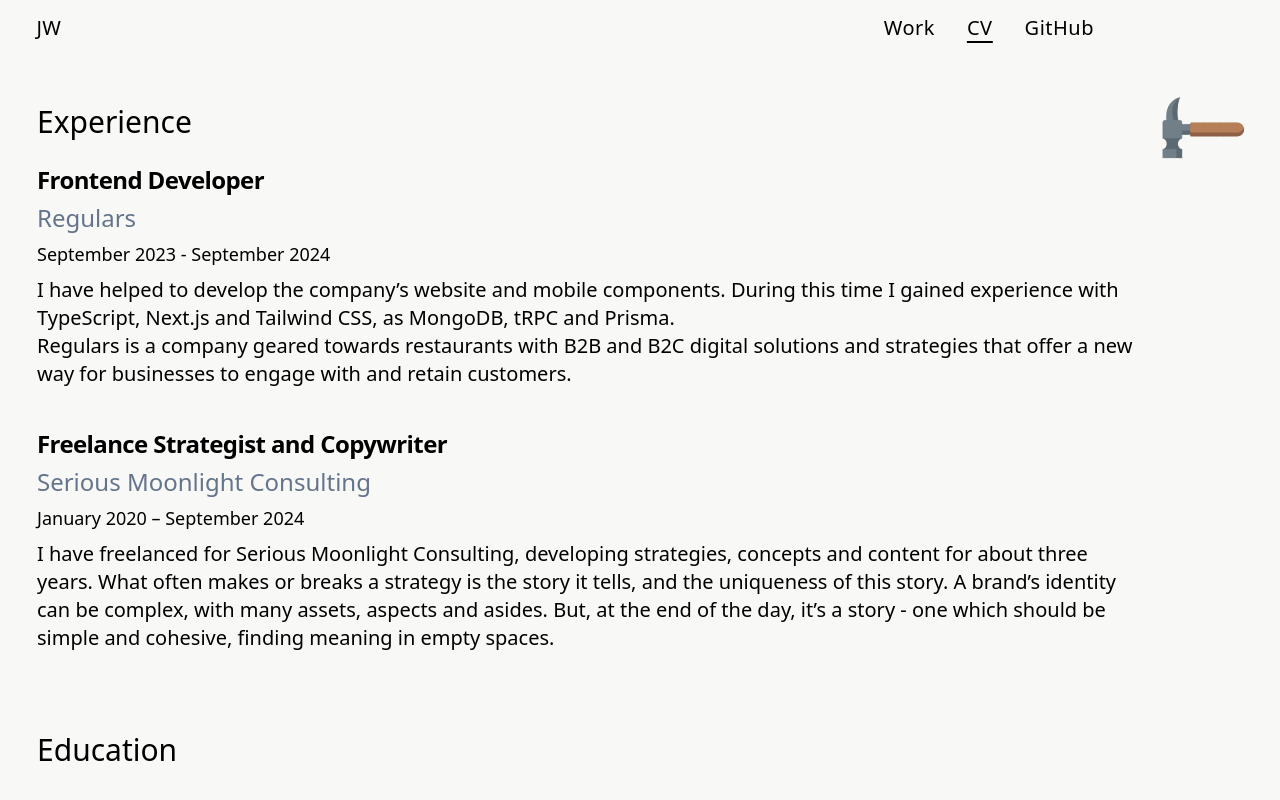
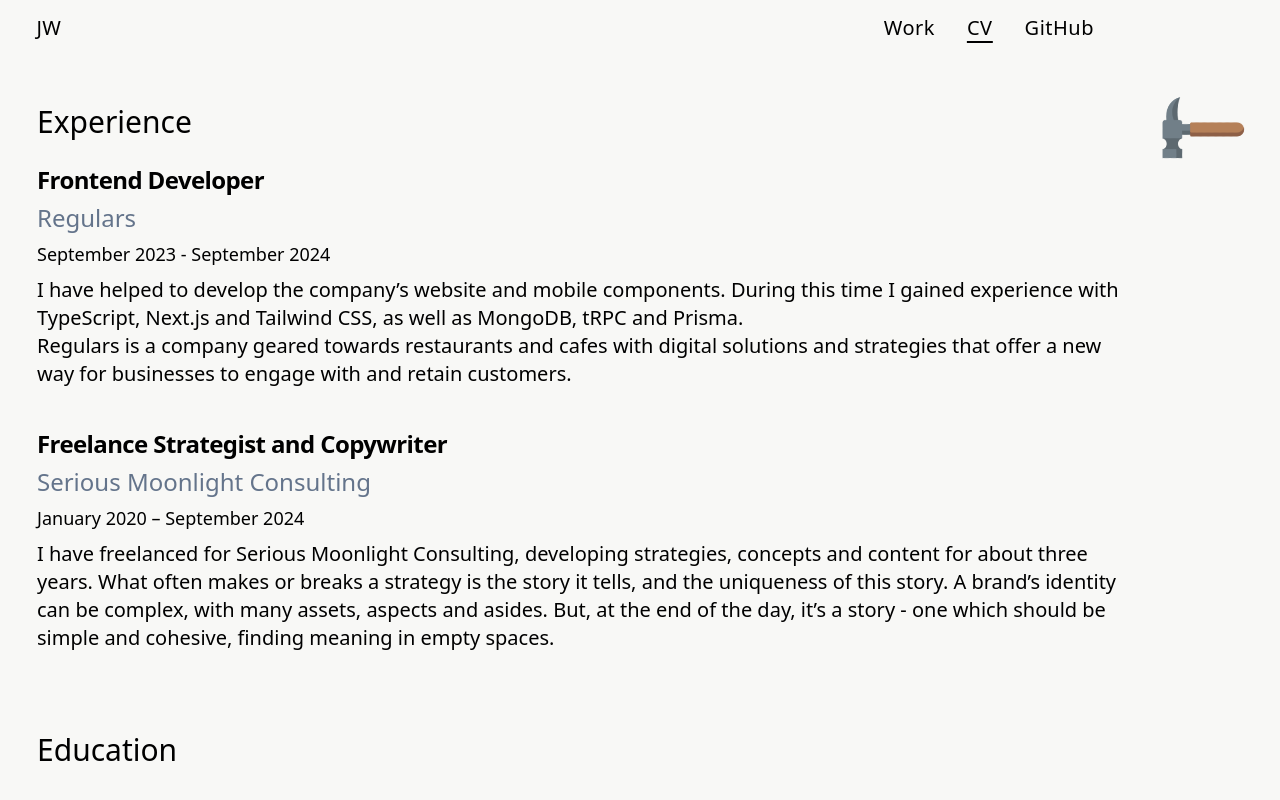
Before and after one commit to Lopside95/james-site, a Next.js app: page /cv in a window 1280 px wide. Shown: the top 800 px of the page. Built offline with nearby package versions, Linux system fonts and the light colour scheme.

Commit message:
fix typo

```diff
--- a/src/components/cv/experience.tsx
+++ b/src/components/cv/experience.tsx
@@ -20,8 +20,8 @@ const Experience = () => {
         <CardContent className="pl-0">
           I have helped to develop the company’s website and mobile components.
           During this time I gained experience with TypeScript, Next.js and
-          Tailwind CSS, as MongoDB, tRPC and Prisma. <br />
-          Regulars is a company geared towards restaurants with B2B and B2C
+          Tailwind CSS, as well as MongoDB, tRPC and Prisma. <br />
+          Regulars is a company geared towards restaurants and cafes with
           digital solutions and strategies that offer a new way for businesses
           to engage with and retain customers.
         </CardContent>
```
